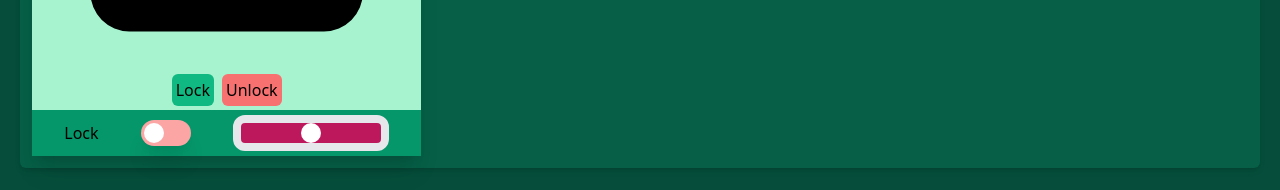
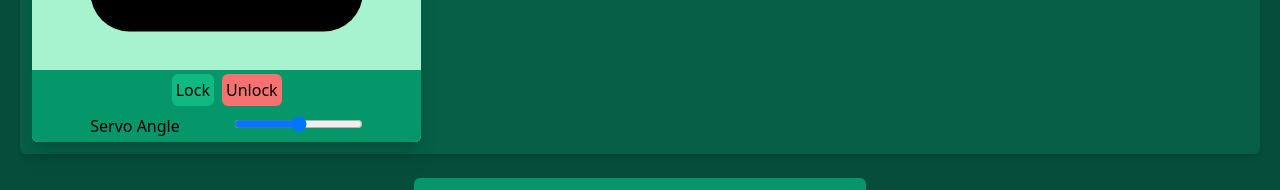
Before and after one commit to Nothic/EGE205-SPAMS-Web, a React (Create React App) app: page / in a window 1280 px wide. Shown: the part 577-767 px from the top of the page. Built offline with nearby package versions, Linux system fonts and the light colour scheme.

Commit message:
updated servo ui to final form

```diff
--- a/src/components/Display.js
+++ b/src/components/Display.js
@@ -1,5 +1,6 @@
 import Control from "./Control.js";
 import Servo from "./Servo.js";
+import Buzzer from "./Buzzer.js";
 import { useRef } from "react";
 import { motion } from "framer-motion";
 
@@ -23,6 +24,7 @@ function Display() {
           </motion.div>
           <motion.div drag className="basis-1/3 m-3 ">
             <Control className="basis-1/3" controlType="Buzzer" />
+            <Buzzer />
           </motion.div>
           <motion.div drag className="basis-1/3 m-3  ">
             <Control className="basis-1/3" controlType="Users" />
--- a/src/components/Servo.js
+++ b/src/components/Servo.js
@@ -22,7 +22,7 @@ function Servo() {
   return (
     <div className="bg-emerald-200 rounded-b-md shadow-xl">
       <div id="lockStatus">{servoSwitch}</div>
-      <div className="flex justify-center">
+      <div className="flex justify-center bg-emerald-600">
         <button
           id="ping servo"
           onClick={() => {
@@ -45,11 +45,8 @@ function Servo() {
           Unlock
         </button>
       </div>
-      <div className="flex justify-evenly items-center bg-emerald-600">
-        <div>Lock</div>
-        <div>
-          <ToggleSwitch />
-        </div>
+      <div className="flex justify-evenly items-center bg-emerald-600 rounded-b-md p-1">
+        <div>Servo Angle</div>
         <div>
           <Slider />
         </div>
--- a/src/components/Slider.js
+++ b/src/components/Slider.js
@@ -1,18 +1,7 @@
-import { motion } from "framer-motion";
-import { useRef } from "react";
-let dragCon
-
 function Slider() {
-    const constraintsRef = useRef(null);
   return (
     <div>
-      <div className="px-[60px] bg-pink-700 rounded-xl border-8" ref={constraintsRef}>
-        <motion.div
-          className="bg-white h-[20px] w-[20px] rounded-full"
-          drag="x"
-          dragConstraints={constraintsRef}
-        ></motion.div>
-      </div>
+      <input type="range" min="0" max="100" step="5" />
     </div>
   );
 }
```
